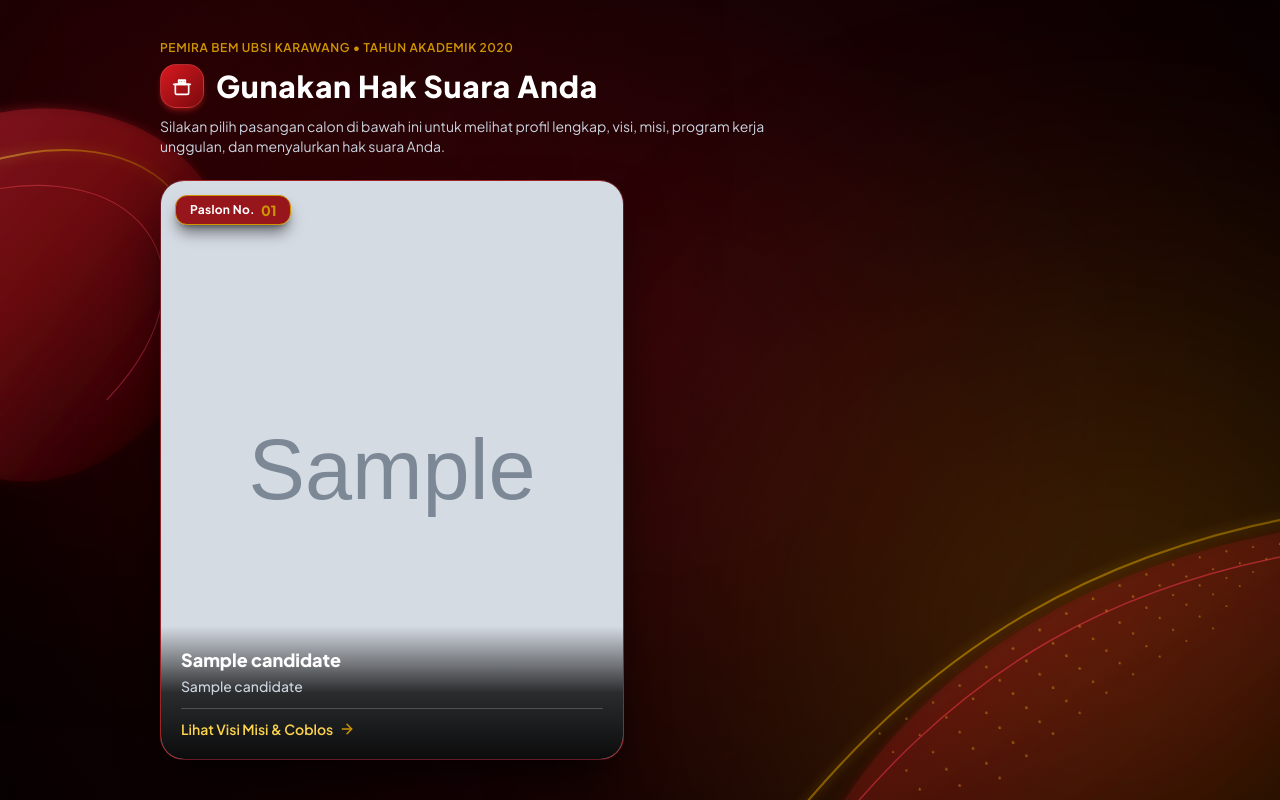
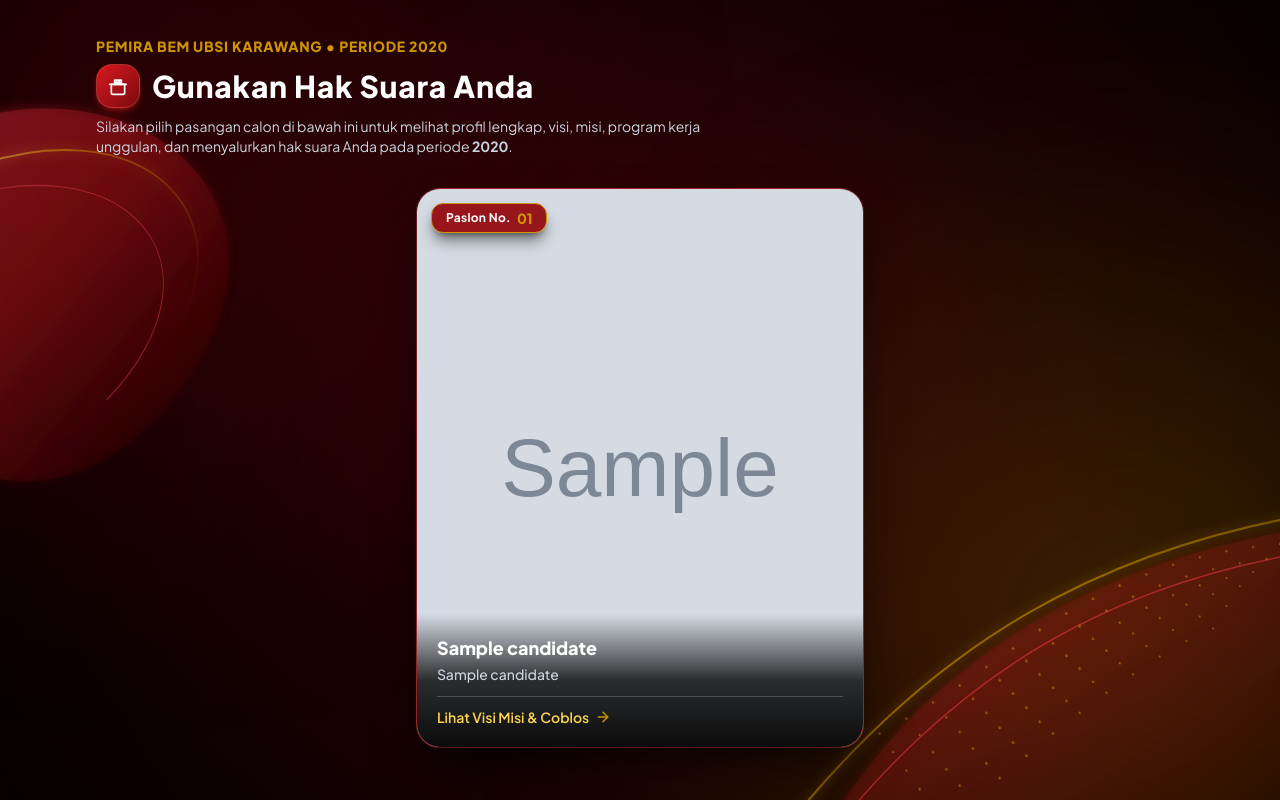
Before and after one commit to Irfansopandi/web-pemira-bem-ubsi-karawang, a Laravel app: template resources/views/student/voting.blade.php in a window 1280 px wide. Run offline with Laravel 12, Linux system fonts and the light colour scheme; the template is opened without the code that fills it: most values are stand-ins (such as "Sample title", 1, 10 or a date in 2020); grey boxes marked "Sample" are stand-in pictures; some libraries are stand-ins or nearby versions.

Commit message:
fix(voting): revert student login to NIM-only, improve multi-period resilience and header title styling

```diff
--- a/app/Http/Controllers/Admin/PeriodController.php
+++ b/app/Http/Controllers/Admin/PeriodController.php
@@ -149,18 +149,16 @@ class PeriodController extends Controller
             // Lock semua baris periode untuk mencegah race condition
             ElectionPeriod::lockForUpdate()->get();
 
-            // Arsipkan dan kunci bilik suara seluruh periode lain
+            // Arsipkan seluruh periode lain
             ElectionPeriod::where('id', '!=', $period->id)->update([
                 'is_active' => false,
                 'status' => 'archived',
-                'voting_status' => 'closed',
             ]);
 
-            // Tetapkan periode target menjadi aktif
+            // Tetapkan periode target menjadi aktif (pertahankan status bilik yang sudah disetel)
             $period->update([
                 'is_active' => true,
                 'status' => 'active',
-                'voting_status' => 'closed', // Tetap ditutup sampai admin membukanya secara sadar
             ]);
 
             // Alihkan konteks tampilan admin ke periode ini
--- a/resources/views/admin/voters/index.blade.php
+++ b/resources/views/admin/voters/index.blade.php
@@ -18,9 +18,9 @@
                     <span class="text-xs font-bold uppercase tracking-wider text-[#940C10]">Manajemen Pemilihan</span>
                     @if($period)
                         <span class="text-slate-300">•</span>
-                        <span class="inline-flex items-center gap-1.5 px-2.5 py-0.5 rounded-full text-[10px] font-extrabold uppercase tracking-wider {{ $period->is_active ? 'bg-emerald-50 text-emerald-800 border border-emerald-300' : 'bg-slate-100 text-slate-700 border border-slate-300' }}">
-                            <span class="w-1.5 h-1.5 rounded-full {{ $period->is_active ? 'bg-emerald-500 animate-pulse' : 'bg-slate-400' }}"></span>
-                            Periode: {{ $period->name }}
+                        <span class="inline-flex items-center gap-1.5 px-2.5 py-0.5 rounded-full text-[10px] font-extrabold uppercase tracking-wider {{ $period->isSystemActive() ? 'bg-emerald-50 text-emerald-800 border border-emerald-300' : 'bg-slate-100 text-slate-700 border border-slate-300' }}">
+                            <span class="w-1.5 h-1.5 rounded-full {{ $period->isSystemActive() ? 'bg-emerald-500 animate-pulse' : 'bg-slate-400' }}"></span>
+                            Periode: {{ $period->academic_year }} ({{ $period->isSystemActive() ? 'Aktif' : 'Arsip' }})
                         </span>
                     @endif
                 </div>
--- a/resources/views/student/voting.blade.php
+++ b/resources/views/student/voting.blade.php
@@ -1,17 +1,17 @@
-@extends('layouts.app', ['title' => 'Bilik Suara', 'darkTheme' => true])
+@extends('layouts.app', ['title' => 'Bilik Suara', 'darkTheme' => true, 'allowScroll' => true])
 
 @section('content')
-<div class="w-full max-w-5xl mx-auto px-4 sm:px-6 lg:px-8 py-3 sm:py-4 lg:py-5 flex-1 flex flex-col justify-center my-auto">
+<div class="w-full max-w-6xl mx-auto px-4 sm:px-6 lg:px-8 py-5 sm:py-7 lg:py-9 flex-1 flex flex-col justify-start">
 
     <!-- Header Halaman Voting Sesuai Desain Referensi -->
-    <div class="mb-4 sm:mb-5 lg:mb-6">
-        <!-- Identitas Acara & Periode Pemilihan (Teks Bersih Tanpa Badge) -->
-        <span class="text-xs font-semibold uppercase tracking-wider text-[#CE9501] block mb-1.5 sm:mb-2">
-            PEMIRA BEM UBSI KARAWANG &bull; TAHUN AKADEMIK {{ $activePeriod->academic_year }}
+    <div class="mb-6 sm:mb-8 text-center sm:text-left">
+        <!-- Judul Periode Pemilihan (Teks Murni Tanpa Badge & Tanpa Border) -->
+        <span class="text-xs sm:text-sm font-extrabold uppercase tracking-wider text-[#CE9501] block mb-2">
+            PEMIRA BEM UBSI KARAWANG &bull; PERIODE {{ $activePeriod->academic_year }}
         </span>
 
         <!-- Title dengan Red Glowing Ballot Box Icon -->
-        <div class="flex items-center gap-3 mb-1.5 sm:mb-2">
+        <div class="flex items-center justify-center sm:justify-start gap-3 mb-2">
             <div class="w-10 h-10 sm:w-11 sm:h-11 rounded-2xl bg-gradient-to-br from-[#D71920] to-[#7A0A0D] shadow-md shadow-red-700/50 border border-red-400/30 flex items-center justify-center shrink-0">
                 <!-- Ballot Box with Checkmark SVG -->
                 <svg class="w-5 h-5 text-white" viewBox="0 0 24 24" fill="none" stroke="currentColor" stroke-width="2" stroke-linecap="round" stroke-linejoin="round">
@@ -28,13 +28,21 @@
         </div>
 
         <!-- Deskripsi Petunjuk Pemilihan -->
-        <p class="text-xs sm:text-sm text-slate-300 max-w-2xl leading-relaxed">
-            Silakan pilih pasangan calon di bawah ini untuk melihat profil lengkap, visi, misi, program kerja unggulan, dan menyalurkan hak suara Anda.
+        <p class="text-xs sm:text-sm text-slate-300 max-w-2xl leading-relaxed mx-auto sm:mx-0">
+            Silakan pilih pasangan calon di bawah ini untuk melihat profil lengkap, visi, misi, program kerja unggulan, dan menyalurkan hak suara Anda pada periode <strong>{{ $activePeriod->academic_year }}</strong>.
         </p>
     </div>
 
-    <!-- Candidate Ballot Cards Grid (Full Foto Sesuai Desain Awal & 1 Badge Paslon No.) -->
-    <div class="grid grid-cols-1 md:grid-cols-2 {{ $candidates->count() > 2 ? 'xl:grid-cols-3' : '' }} gap-6 sm:gap-7 lg:gap-8">
+    <!-- Candidate Ballot Cards Grid (Proporsional & Seimbang Sesuai Jumlah Paslon) -->
+    @php
+        $candidateCount = $candidates->count();
+        $gridClass = match($candidateCount) {
+            1 => 'grid-cols-1 max-w-md mx-auto',
+            2 => 'grid-cols-1 md:grid-cols-2 max-w-4xl mx-auto',
+            default => 'grid-cols-1 md:grid-cols-2 lg:grid-cols-3 max-w-6xl mx-auto',
+        };
+    @endphp
+    <div class="grid {{ $gridClass }} gap-6 sm:gap-7 lg:gap-8 justify-center w-full">
         @foreach($candidates as $candidate)
             <a href="{{ route('student.candidate.detail', $candidate->id) }}"
                class="group relative block aspect-[3/4] sm:aspect-[4/5] rounded-3xl overflow-hidden shadow-2xl shadow-black/80 transition-all duration-300 border border-white/10 hover:border-[#CE9501]/60 bg-gradient-to-b from-[#52000D] via-[#7A0A0D] to-[#940C10] transform hover:-translate-y-1.5 cursor-pointer">
```
Also changed, not shown: app/Http/Controllers/Auth/LoginController.php (+46 -4 lines), app/Http/Controllers/Student/VotingController.php (+19 -6 lines), app/Services/GuestbookService.php (+8 -5 lines).
